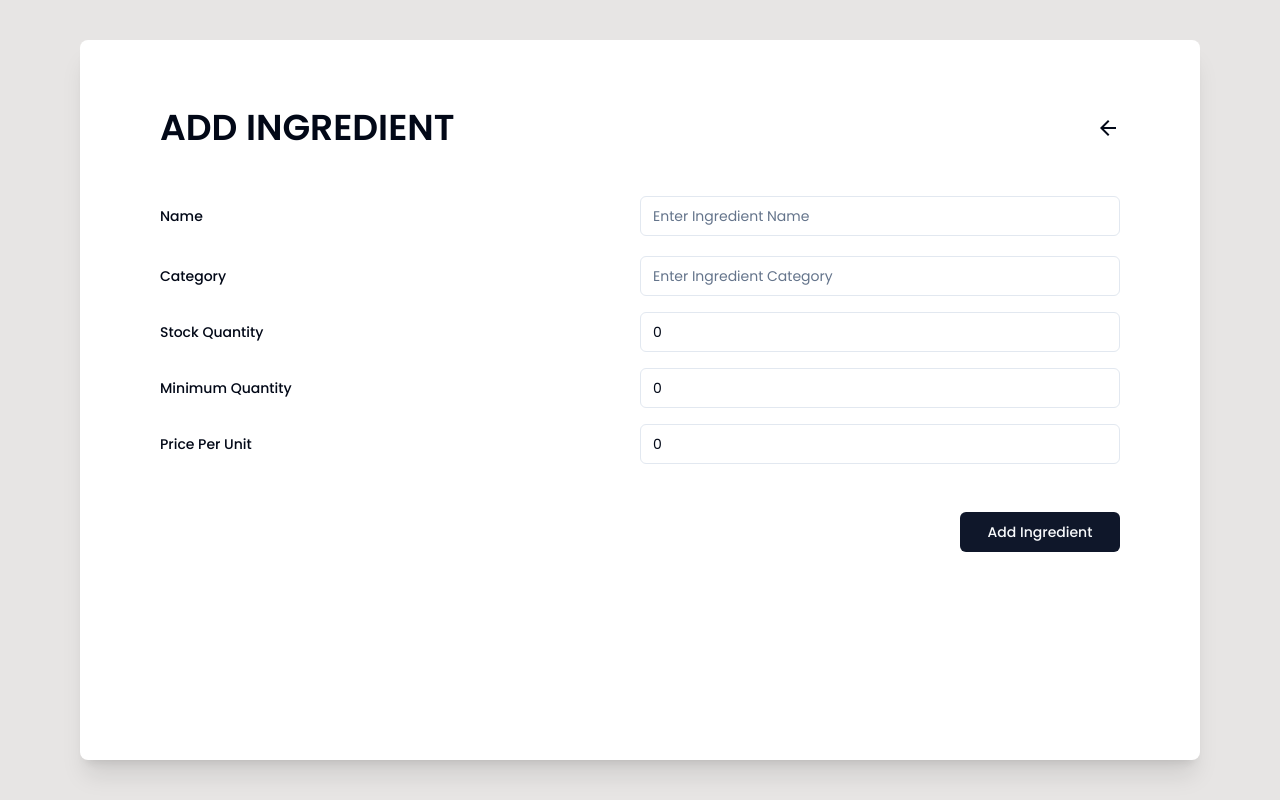
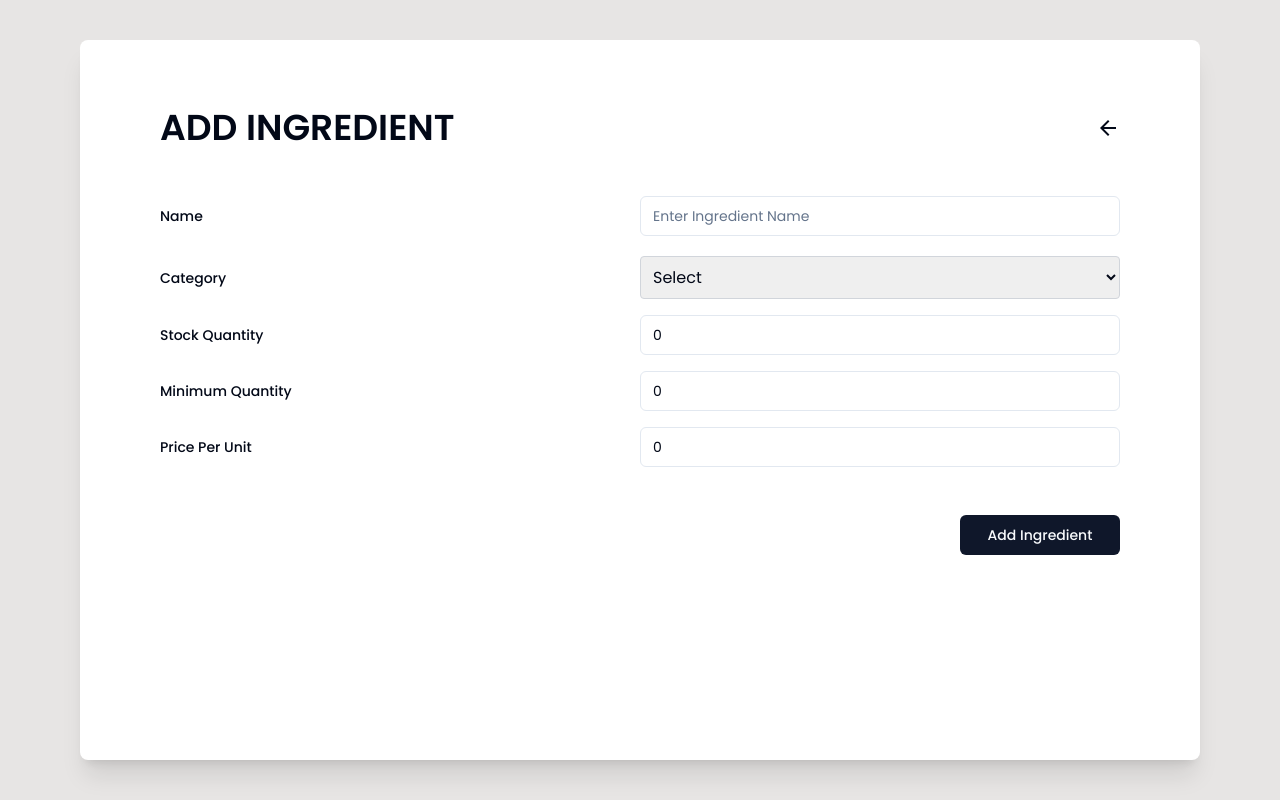
Before and after one commit to tilandunu/FlavorFetch, a React (Vite) app in the folder frontend/: page /create in a window 1280 px wide. Built offline with nearby package versions, Linux system fonts and the light colour scheme.

Commit message:
created the dropdown list and the filter method

```diff
--- a/frontend/src/Pages/CreateIngredient.tsx
+++ b/frontend/src/Pages/CreateIngredient.tsx
@@ -1,15 +1,15 @@
-import React, { useState, ChangeEvent, FormEvent } from "react";
+import React, { useState, FormEvent } from "react";
 import axios from "axios";
 import { useNavigate } from "react-router-dom";
 import { Label } from "@/components/ui/label";
 import { Input } from "@/components/ui/input";
 import { Button } from "@/components/ui/button";
-import { toast, ToastContainer } from "react-toastify";
+import { toast } from "react-toastify";
 import "react-toastify/dist/ReactToastify.css";
 
 function CreateIngredient() {
   const [name, setName] = useState<string>("");
-  const [category, setCategory] = useState<string>("");
+  const [category, setCategory] = useState<string>("Select"); // Default value set to "Select"
   const [quantity, setQuantity] = useState<number>(0);
   const [minQuantity, setMinQuantity] = useState<number>(0);
   const [pricePerUnit, setPricePerUnit] = useState<number>(0);
@@ -17,15 +17,14 @@ function CreateIngredient() {
 
   const validateForm = () => {
     const nameRegex = /^[a-zA-Z\s]+$/;
-    const categoryRegex = /^[a-zA-Z\s]+$/;
 
     if (!nameRegex.test(name)) {
       toast.error("Name cannot contain special characters or numbers!");
       return false;
     }
 
-    if (!categoryRegex.test(category)) {
-      toast.error("Category cannot contain special characters or numbers!");
+    if (category === "Select") {
+      toast.error("Please select a valid category!");
       return false;
     }
 
@@ -63,10 +62,7 @@ function CreateIngredient() {
     };
 
     axios
-      .post(
-        "http://localhost:3001/api/ingredients/createIngredient",
-        ingredientData
-      )
+      .post("http://localhost:3001/api/ingredients/createIngredient", ingredientData)
       .then((result) => {
         console.log(result);
         navigate("/ingredientHome");
@@ -83,9 +79,7 @@ function CreateIngredient() {
       <div className="flex bg-white rounded-lg px-20 pt-16 pb-20 w-full mx-20 shadow-xl">
         <form onSubmit={handleSubmit} className="w-full">
           <div className="flex justify-between items-baseline">
-            <p className="text-4xl uppercase pb-12 font-semibold pt-1">
-              Add Ingredient
-            </p>
+            <p className="text-4xl uppercase pb-12 font-semibold pt-1">Add Ingredient</p>
             <span
               className="material-symbols-outlined hover:text-red-800 cursor-pointer duration-300"
               onClick={goBack}
@@ -95,7 +89,7 @@ function CreateIngredient() {
           </div>
           <div className="flex flex-col gap-2">
             <div className="flex mb-3 justify-between gap-40 items-center">
-              <Label htmlFor="">Name</Label>
+              <Label htmlFor="name">Name</Label>
               <Input
                 type="text"
                 placeholder="Enter Ingredient Name"
@@ -105,14 +99,24 @@ function CreateIngredient() {
               />
             </div>
             <div className="flex mb-2 justify-between gap-40 items-center">
-              <Label htmlFor="">Category</Label>
-              <Input
-                type="text"
-                placeholder="Enter Ingredient Category"
-                className="w-1/2"
+              <Label htmlFor="category">Category</Label>
+              <select
+                className="w-1/2 p-2 border border-gray-300 rounded"
                 value={category}
                 onChange={(e) => setCategory(e.target.value)}
-              />
+              >
+                <option value="Select" disabled hidden>
+                  Select
+                </option>
+                <option value="Fruits" className="text-black">Fruits</option>
+                <option value="Vegetables" className="text-black">Vegetables</option>
+                <option value="Spices" className="text-black">Spices</option>
+                <option value="Meat" className="text-black">Meat</option>
+                <option value="Grains" className="text-black">Grains</option>
+                <option value="Dairy" className="text-black">Dairy</option>
+                <option value="Oil" className="text-black">Oil</option>
+
+              </select>
             </div>
             <div className="flex mb-2 justify-between gap-40 items-center">
               <Label htmlFor="quantity">Stock Quantity</Label>
@@ -125,7 +129,7 @@ function CreateIngredient() {
               />
             </div>
             <div className="flex mb-2 justify-between gap-40 items-center">
-              <Label htmlFor="">Minimum Quantity</Label>
+              <Label htmlFor="minQuantity">Minimum Quantity</Label>
               <Input
                 type="number"
                 placeholder="Enter Minimum Quantity"
@@ -135,7 +139,7 @@ function CreateIngredient() {
               />
             </div>
             <div className="flex mb-2 justify-between gap-40 items-center">
-              <Label htmlFor="">Price Per Unit</Label>
+              <Label htmlFor="pricePerUnit">Price Per Unit</Label>
               <Input
                 type="number"
                 placeholder="Enter Price Per Unit"
@@ -146,10 +150,7 @@ function CreateIngredient() {
             </div>
           </div>
           <div className="flex justify-end">
-            {" "}
-            <Button className="my-10 w-40" type="submit">
-              Add Ingredient
-            </Button>
+            <Button className="my-10 w-40" type="submit">Add Ingredient</Button>
           </div>
         </form>
       </div>
--- a/frontend/src/Pages/UpdateIngredient.tsx
+++ b/frontend/src/Pages/UpdateIngredient.tsx
@@ -17,7 +17,7 @@ function UpdateIngredient() {
 
   // State variables with appropriate types
   const [name, setName] = useState<string>("");
-  const [category, setCategory] = useState<string>("");
+  const [category, setCategory] = useState<string>("Select"); // Set default value to "Select"
   const [quantity, setQuantity] = useState<number>(0);
   const [minQuantity, setMinQuantity] = useState<number>(0);
   const [lowStock, setLowStock] = useState<boolean>(false); // Use boolean type for lowStock
@@ -30,13 +30,12 @@ function UpdateIngredient() {
       .get(`http://localhost:3001/api/ingredients/getIngredient/${id}`)
       .then((result) => {
         setName(result.data.name);
-        setCategory(result.data.category);
+        setCategory(result.data.category); // Set fetched category value
         setQuantity(result.data.quantity);
         setMinQuantity(result.data.minQuantity);
         setLowStock(result.data.lowStock);
         setPricePerUnit(result.data.pricePerUnit);
         setDate(result.data.date);
-        // Image handling would depend on your backend
       })
       .catch((err) => console.log(err));
   }, [id]);
@@ -118,7 +117,6 @@ function UpdateIngredient() {
       <div className="flex bg-white rounded-lg px-20 pt-16 pb-20 w-full mx-20 shadow-xl">
         <form onSubmit={updateIngredient} className="w-full">
           <div className="flex justify-between items-baseline">
-            {" "}
             <p className="text-4xl uppercase pb-12 font-semibold pt-1">
               Update Ingredient
             </p>
@@ -131,7 +129,6 @@ function UpdateIngredient() {
           </div>
 
           <div className="flex flex-col gap-2">
-            {" "}
             <div className="flex mb-3 justify-between gap-40 items-center">
               <Label htmlFor="name">Name</Label>
               <Input
@@ -142,16 +139,33 @@ function UpdateIngredient() {
                 onChange={(e) => setName(e.target.value)}
               />
             </div>
+
+            {/* Category Dropdown - Updated section */}
             <div className="flex mb-2 justify-between gap-40 items-center">
               <Label htmlFor="category">Category</Label>
-              <Input
-                type="text"
-                placeholder="Enter Ingredient Category"
-                className="w-1/2"
+              <select
+                className={`w-1/2 p-2 border rounded-md focus:outline-none ${
+                  category === "Select" ? "text-gray-400" : "text-black"
+                }`}
                 value={category}
                 onChange={(e) => setCategory(e.target.value)}
-              />
+              >
+                <option value="Select" disabled hidden>
+                  Select
+                </option>
+                <option value="Fruits">Fruits</option>
+                <option value="Vegetables">Vegetables</option>
+                <option value="Spices">Spices</option>
+                <option value="Meat">Meat</option>
+                <option value="Grains">Grains</option>
+                <option value="Diary">Diary</option>
+                <option value="Oil">Oil</option>
+                <option value="Other">Other</option>
+
+              </select>
             </div>
+            {/* End of Category Dropdown */}
+
             <div className="flex mb-2 justify-between gap-40 items-center">
               <Label htmlFor="quantity">Stock Quantity</Label>
               <Input
@@ -195,7 +209,6 @@ function UpdateIngredient() {
           </div>
 
           <div className="flex justify-end">
-            {" "}
             <Button className="my-10 w-40" type="submit">
               Submit
             </Button>
```
Also changed, not shown: frontend/src/Pages/Ingredients.tsx (+29 -58 lines).
